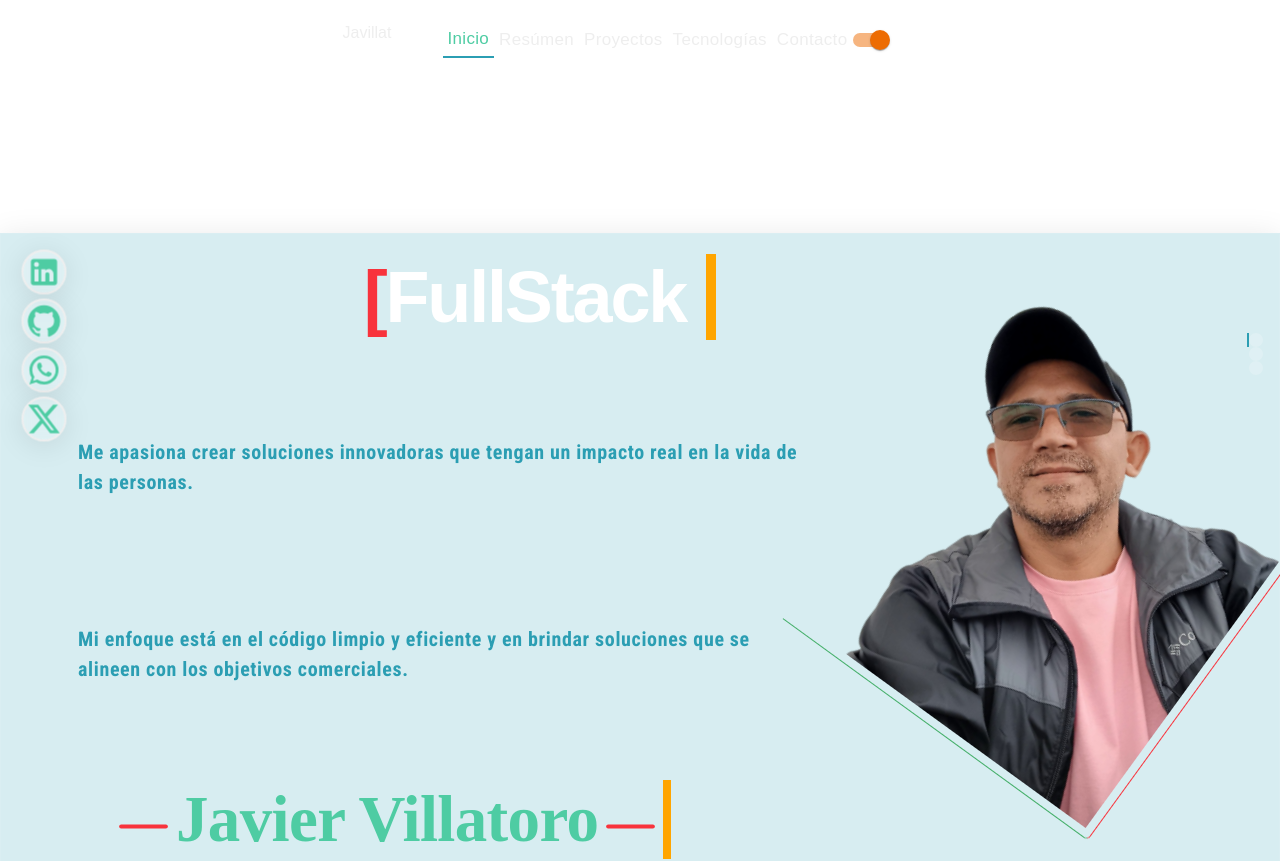
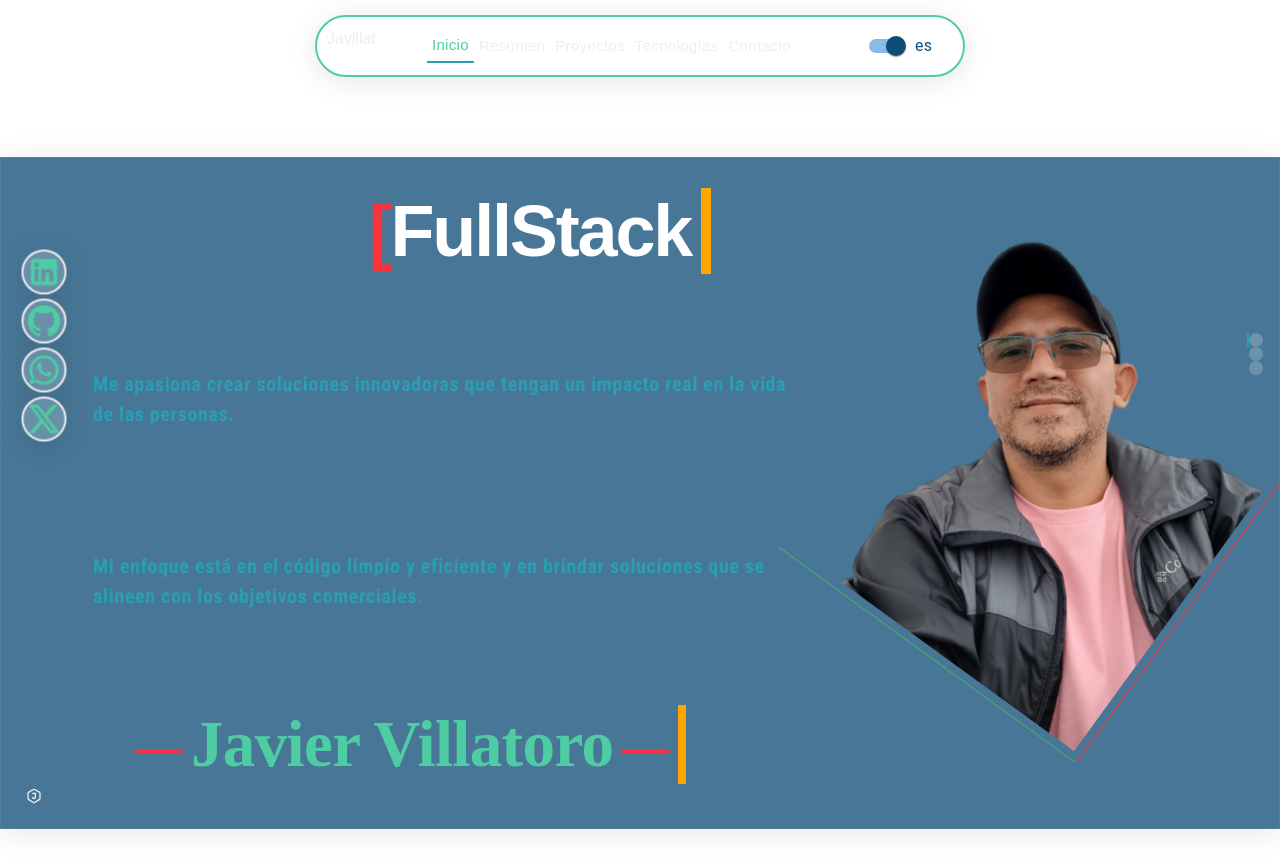
Before and after one commit to Javillat/portfolio, a React (Create React App) app in the folder frontend/: page / in a window 1280 px wide. Shown: the top 861 px of the page. Built offline with nearby package versions, Linux system fonts and the light colour scheme; no server answers; a web font is replaced by a local one.

Commit message:
chore: posicionar fija header nav

```diff
--- a/frontend/src/App.css
+++ b/frontend/src/App.css
@@ -39,29 +39,41 @@ html {
   align-items: center;
   font-family: var(--base-font);
   color: var(--primary-text-dark-gray);
-  /* min-height: 100vh; */
   margin: 0;
   padding: 0;
 }
 
 .sticky {
   background: rgba(255, 255, 255, 0.19);
-  border: 1px solid var(--secundary-mint-neon);
+  border: 2px solid var(--secundary-mint-neon);
   box-shadow: 0 4px 30px rgba(0, 0, 0, 0.1);
   backdrop-filter: blur(5.4px);
 }
 
 .App-header {
-  max-width: 55%;
-  max-height: 7vh;
+  max-width: 65%;
   display: flex;
   position: fixed;
-  top: 10px;
-  padding-top: 3px;
+  top: 15px;
   z-index: 1;
   justify-content: space-between;
   align-items: center;
   border-radius: 50px;
+}
+
+.animate-neon-gradient {
+  animation: neon-gradient 3s linear infinite;
+  background-size: 200% 200%;
+  background-image: linear-gradient(to right, var(--secundary-mint-neon), var(--moonstone), var(--secundary-mint-neon));
+}
+
+@keyframes neon-gradient {
+  0%, 100% {
+    background-position: 0% 50%;
+  }
+  50% {
+    background-position: 100% 50%;
+  }
 }
 
 /* Works on Firefox */
--- a/frontend/src/App.js
+++ b/frontend/src/App.js
@@ -26,17 +26,17 @@ function App() {
 
   }, []);
 
-  window.onscroll = () => {
-    const header = document.querySelector(".App-header");
-    const sticky = header.offsetTop;
-    (window.pageYOffset > sticky) ? header.classList.add("sticky") : header.classList.remove("sticky");
-  }
+  // window.onscroll = () => {
+  //   const header = document.querySelector(".App-header");
+  //   const sticky = header.offsetTop;
+  //   (window.pageYOffset > sticky) ? header.classList.add("sticky") : header.classList.remove("sticky");
+  // }
 
   return (
     <div className="app">
       <Particles id="tsparticles" url="http://localhost:3001/json" init={particlesInit} loaded={particlesLoaded} />
       <ScrollToTop />
-      <header className="App-header">
+      <header className="App-header sticky">
         <Menu />
       </header>
       <Routes>
--- a/frontend/src/components/main/main.css
+++ b/frontend/src/components/main/main.css
@@ -1,5 +1,4 @@
 .main {
     display: flex;
     flex-direction: column;
-    margin-top: 3.5rem;
 }
--- a/frontend/src/components/menu/Menu.jsx
+++ b/frontend/src/components/menu/Menu.jsx
@@ -47,13 +47,13 @@ export default function Menu() {
                 <FormControl>
                     <FormControlLabel
                         labelPlacement={isChecked ? "end" : "start"}
-                        // style={{ paddingLeft: '2em' }}
+                        style={{ paddingLeft: '3em', fontFamily: 'var(--base-font)', color: 'var(--dark-blue)', fontSize: '1.5em' }}
                         label={isChecked ? "es" : "en"}
                         control={<Switch checked={isChecked} value={isChecked ? 'en' : 'es'} onChange={onChangeLang} defaultValue={'es'} inputProps={{
                             'aria-label': _LANGUAGES.map((lng) => {
                                 return lng.code
                             })
-                        }} size="medium" color="warning" />} />
+                        }} size="medium" style={{color: "var(--dark-blue)"}} />} />
                 </FormControl>
             </div>
             {/* color="warning" fontSize="large" sx={{ "&:hover": { color: "white" } }} /> */}
--- a/frontend/src/components/menu/menu.css
+++ b/frontend/src/components/menu/menu.css
@@ -12,7 +12,7 @@ nav div a {
     color: var(--primary-text-dark-gray);
     text-decoration: none;
     letter-spacing: 0.02rem;
-    font-size: 17px;
+    font-size: 15px;
     font-weight: 500;
     /* text-transform: uppercase; */
 }
--- a/frontend/src/components/whoami/whoami.css
+++ b/frontend/src/components/whoami/whoami.css
@@ -41,7 +41,7 @@
 
 .whoami-superior {
     display: flex;
-    top: 6rem;
+    /* top: 6rem; */
     justify-content: center;
     align-items: center;
     flex-direction: column;
@@ -50,17 +50,9 @@
 .whoami_container {
     display: flex;
     flex-direction: column;
-    margin-top: 20px;
-    /* border-top: 3px groove var(--jade);
-    border-right: 3px groove var(--moonstone);
-    border-left: 3px groove var(--orange-web);
-    border-bottom: 3px groove var(--imperial-red); */
-
-    /* border-radius: 25px; */
-    min-height: 90vh;
     max-width: 100vw;
-    background-color: rgba(43,158,179,0.19);
-    padding: 10px;
+    background-color: rgba(15,76,117,0.76);
+    padding: 20px 25px;
     backdrop-filter: blur(5.4px);
     -webkit-box-shadow: 0 4px 30px rgba(0, 0, 0, 0.1);
     -webkit-backdrop-filter: blur(5.4px);
```
Also changed, not shown: 2 other files (tests, documents, lock files or other folders).
